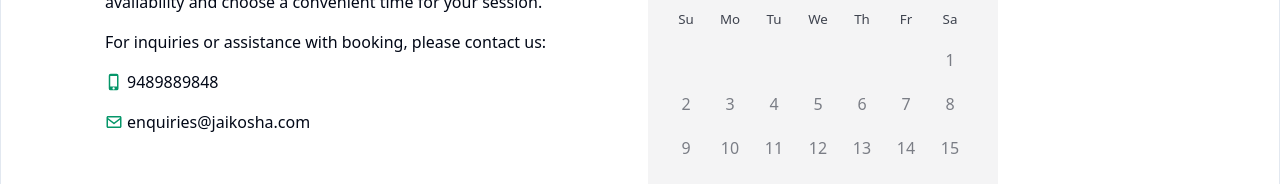
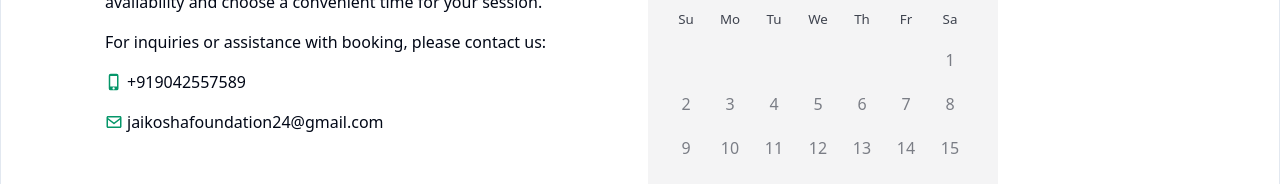
Before and after one commit to Mad-adz/jaikosha_frontend, a React (Vite) app: page /book-my-dharshan in a window 1280 px wide. Shown: the part 479-663 px from the top of the page. Built offline with nearby package versions, Linux system fonts and the light colour scheme.

Commit message:
updated contact details for queries

```diff
--- a/src/sections/dharshan/BookMyDharshanSection.jsx
+++ b/src/sections/dharshan/BookMyDharshanSection.jsx
@@ -30,7 +30,6 @@ const BookMyDharshanSection = () => {
         date.getFullYear() === availableDay.getFullYear()
     );
 
-
   const handleClose = () => setIsModalOpen(false);
   const handleSubmit = (data) => {
     // console.log("Form Data Submitted:", data);
@@ -57,13 +56,13 @@ const BookMyDharshanSection = () => {
                   <span className="text-emerald-600 text-lg">
                     <MdOutlinePhoneIphone />
                   </span>
-                  <span>9489889848</span>
+                  <span>+919042557589</span>
                 </p>
                 <p className="flex items-center gap-1 mb-4">
                   <span className="text-emerald-600 text-lg">
                     <BiEnvelope />
                   </span>
-                  <span>enquiries@jaikosha.com</span>
+                  <span>jaikoshafoundation24@gmail.com</span>
                 </p>
               </div>
               <div className="w-full">
```
